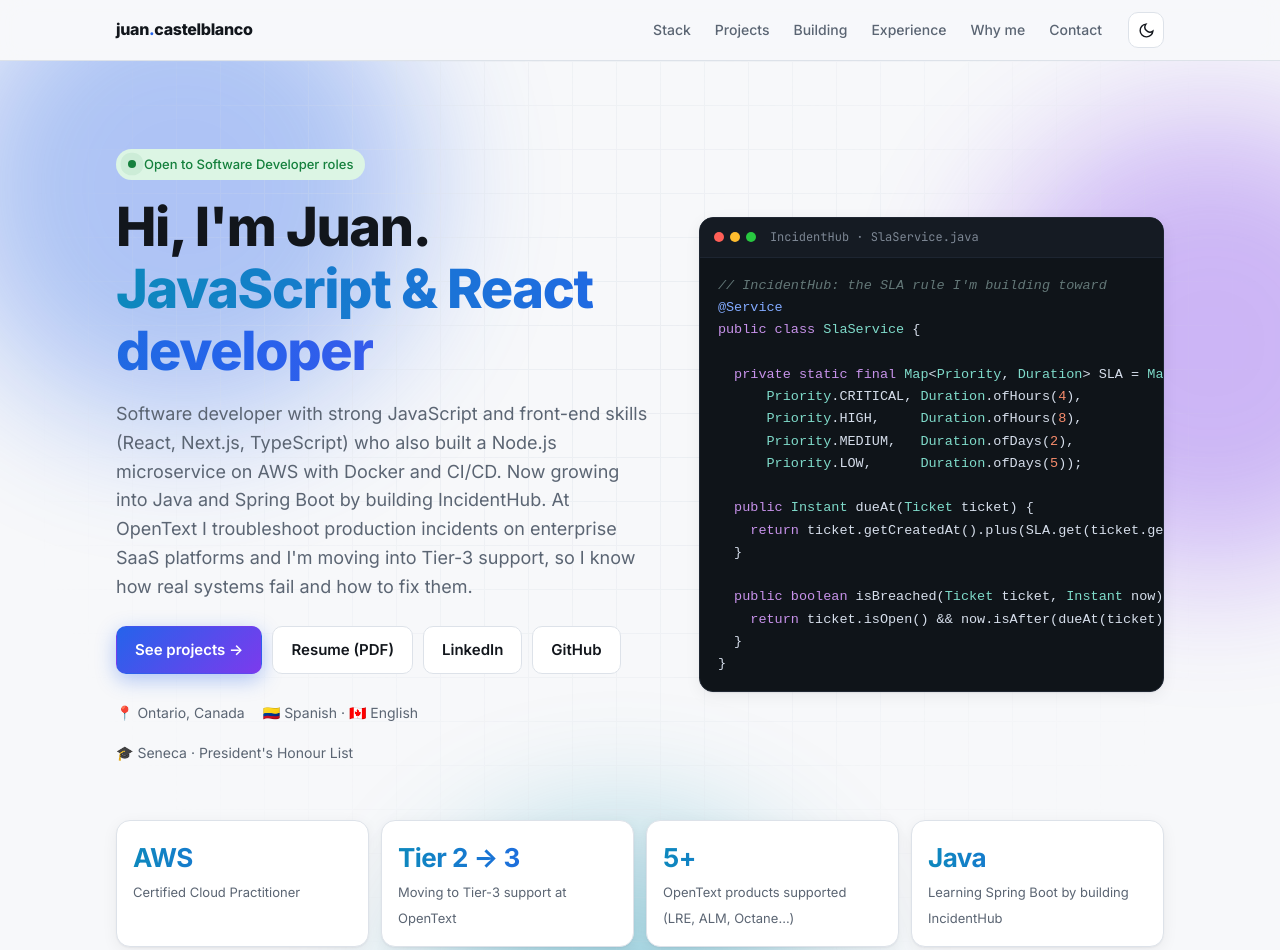
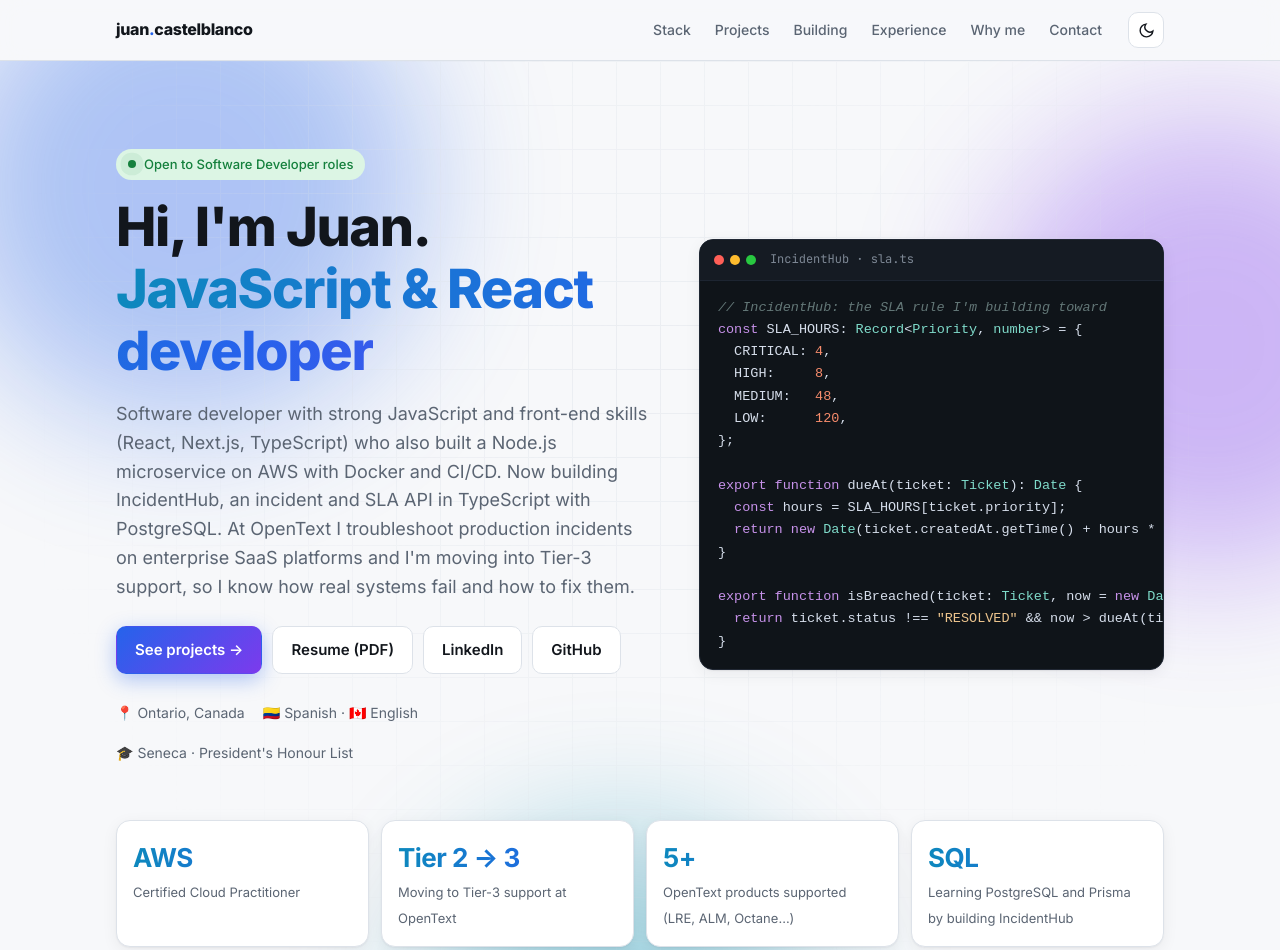
Before and after one commit to jdrcastel/jdrcastel, an Astro site: page / in a window 1280 px wide. Shown: the top 950 px of the page. Built offline with nearby package versions, Linux system fonts and the light colour scheme; Astro itself is replaced by a stand-in of ours.

Commit message:
Rebuild IncidentHub in TypeScript instead of Java
IncidentHub now lives in its own repo (jdrcastel/incidenthub) as a
TypeScript + Express + PostgreSQL + Prisma API. Update the project
card, build plan, hero code sample, skills and README to match, and
link the new repo.

Co-Authored-By: Claude Opus 5.5 <noreply@anthropic.com>
Claude-Session: https://claude.ai/code/session_016TDFcUcThqarfnygr2DyqM

```diff
--- a/src/components/Building.astro
+++ b/src/components/Building.astro
@@ -17,7 +17,7 @@ const label = { done: "Done", "in-progress": "In progress", planned: "Planned" }
         <h3>Why this project</h3>
         <p>{building.why}</p>
         <div class="chips">
-          {["Java", "Spring Boot", "PostgreSQL", "JPA", "JWT", "JUnit", "Docker", "GitHub Actions", "AWS", "React"].map((t) => (
+          {["TypeScript", "Node.js", "Express", "PostgreSQL", "Prisma", "Zod", "JWT", "Vitest", "Docker", "GitHub Actions", "AWS", "React"].map((t) => (
             <span class="chip">{t}</span>
           ))}
         </div>
--- a/src/components/Contact.astro
+++ b/src/components/Contact.astro
@@ -10,7 +10,7 @@ const resume = `${import.meta.env.BASE_URL.replace(/\/$/, "")}/Resume_Juan_Caste
       <div class="eyebrow">// contact</div>
       <h2>Let's build something <span class="grad-text">reliable.</span></h2>
       <p class="lead">
-        I'm looking for Software Developer roles: Java backend or full-stack. The fastest way to reach me is email.
+        I'm looking for Software Developer roles: backend, full-stack or front end. The fastest way to reach me is email.
       </p>
       <div class="cta">
         <a class="btn primary" href={`mailto:${profile.email}`}>Email me</a>
--- a/src/components/Hero.astro
+++ b/src/components/Hero.astro
@@ -31,25 +31,23 @@ const marquee = skillGroups.flatMap((g) => g.skills.filter((s) => s.core).map((s
       </div>
     </div>
 
-    <div class="code float" aria-label="Excerpt from IncidentHub, a Spring Boot project in progress">
-      <div class="bar"><i></i><i></i><i></i><span>IncidentHub · SlaService.java</span></div>
+    <div class="code float" aria-label="Excerpt from IncidentHub, a TypeScript project in progress">
+      <div class="bar"><i></i><i></i><i></i><span>IncidentHub · sla.ts</span></div>
 <pre><span class="c">// IncidentHub: the SLA rule I'm building toward</span>
-<span class="a">@Service</span>
-<span class="k">public class</span> <span class="t">SlaService</span> &#123;
+<span class="k">const</span> SLA_HOURS: <span class="t">Record</span>&lt;<span class="t">Priority</span>, <span class="t">number</span>&gt; = &#123;
+  CRITICAL: <span class="n">4</span>,
+  HIGH:     <span class="n">8</span>,
+  MEDIUM:   <span class="n">48</span>,
+  LOW:      <span class="n">120</span>,
+&#125;;
 
-  <span class="k">private static final</span> <span class="t">Map</span>&lt;<span class="t">Priority</span>, <span class="t">Duration</span>&gt; SLA = <span class="t">Map</span>.of(
-      <span class="t">Priority</span>.CRITICAL, <span class="t">Duration</span>.ofHours(<span class="n">4</span>),
-      <span class="t">Priority</span>.HIGH,     <span class="t">Duration</span>.ofHours(<span class="n">8</span>),
-      <span class="t">Priority</span>.MEDIUM,   <span class="t">Duration</span>.ofDays(<span class="n">2</span>),
-      <span class="t">Priority</span>.LOW,      <span class="t">Duration</span>.ofDays(<span class="n">5</span>));
+<span class="k">export function</span> dueAt(ticket: <span class="t">Ticket</span>): <span class="t">Date</span> &#123;
+  <span class="k">const</span> hours = SLA_HOURS[ticket.priority];
+  <span class="k">return new</span> <span class="t">Date</span>(ticket.createdAt.getTime() + hours * HOUR);
+&#125;
 
-  <span class="k">public</span> <span class="t">Instant</span> dueAt(<span class="t">Ticket</span> ticket) &#123;
-    <span class="k">return</span> ticket.getCreatedAt().plus(SLA.get(ticket.getPriority()));
-  &#125;
-
-  <span class="k">public boolean</span> isBreached(<span class="t">Ticket</span> ticket, <span class="t">Instant</span> now) &#123;
-    <span class="k">return</span> ticket.isOpen() &amp;&amp; now.isAfter(dueAt(ticket));
-  &#125;
+<span class="k">export function</span> isBreached(ticket: <span class="t">Ticket</span>, now = <span class="k">new</span> <span class="t">Date</span>()) &#123;
+  <span class="k">return</span> ticket.status !== <span class="s">"RESOLVED"</span> &amp;&amp; now &gt; dueAt(ticket);
 &#125;</pre>
     </div>
   </div>
--- a/src/data/profile.ts
+++ b/src/data/profile.ts
@@ -10,9 +10,9 @@ export const profile = {
   repo: "jdrcastel/jdrcastel",
   location: "Ontario, Canada",
   status: "Open to Software Developer roles",
-  roles: ["Software developer", "JavaScript & React developer", "Node.js microservices on AWS", "Growing into Java & Spring Boot"],
+  roles: ["Software developer", "JavaScript & React developer", "Node.js microservices on AWS", "Building IncidentHub in TypeScript"],
   pitch:
-    "Software developer with strong JavaScript and front-end skills (React, Next.js, TypeScript) who also built a Node.js microservice on AWS with Docker and CI/CD. Now growing into Java and Spring Boot by building IncidentHub. At OpenText I troubleshoot production incidents on enterprise SaaS platforms and I'm moving into Tier-3 support, so I know how real systems fail and how to fix them.",
+    "Software developer with strong JavaScript and front-end skills (React, Next.js, TypeScript) who also built a Node.js microservice on AWS with Docker and CI/CD. Now building IncidentHub, an incident and SLA API in TypeScript with PostgreSQL. At OpenText I troubleshoot production incidents on enterprise SaaS platforms and I'm moving into Tier-3 support, so I know how real systems fail and how to fix them.",
   hobbies: "soccer ⚽ · gym 🏋️ · video games 🎮",
 };
 
@@ -20,7 +20,7 @@ export const stats = [
   { value: "AWS", label: "Certified Cloud Practitioner" },
   { value: "Tier 2 → 3", label: "Moving to Tier-3 support at OpenText" },
   { value: "5+", label: "OpenText products supported (LRE, ALM, Octane…)" },
-  { value: "Java", label: "Learning Spring Boot by building IncidentHub" },
+  { value: "SQL", label: "Learning PostgreSQL and Prisma by building IncidentHub" },
 ];
 
 // core: one of my strongest skills (highlighted).
@@ -38,11 +38,11 @@ export const skillGroups: { icon: string; title: string; skills: Skill[] }[] = [
   },
   {
     icon: "🧩",
-    title: "Backend & Java",
+    title: "Backend & data",
     skills: [
       { name: "Node.js", core: true }, { name: "Express", core: true }, { name: "REST APIs", core: true },
-      { name: "Microservices", core: true }, { name: "Java" }, { name: "Object-oriented programming" },
-      { name: "Spring Boot", learning: true }, { name: "Spring Data JPA", learning: true }, { name: "JUnit", learning: true },
+      { name: "Microservices", core: true }, { name: "PostgreSQL", learning: true }, { name: "Prisma", learning: true },
+      { name: "Zod", learning: true }, { name: "Vitest", learning: true }, { name: "Java" }, { name: "Object-oriented programming" },
     ],
   },
   {
@@ -101,22 +101,23 @@ export type Project = {
 
 export const projects: Project[] = [
   {
-    title: "IncidentHub — learning Java & Spring Boot",
+    title: "IncidentHub — incident & SLA API",
     status: "In progress",
     featured: true,
     summary:
-      "My hands-on project to learn Java and Spring Boot: a REST API for support incidents with SLA tracking, based on what I see every day in production support.",
+      "A REST API for support incidents with SLA tracking, built in TypeScript, based on what I see every day in production support.",
     bullets: [
       "Built phase by phase, starting with a simple ticket API and adding one new skill at a time",
       "Goal: tickets with priority-based SLAs, breach detection and a status workflow on PostgreSQL",
       "Later phases: security with JWT, tests, Docker, CI/CD and AWS deployment",
     ],
     stack: [
-      { name: "Java", learning: true }, { name: "Spring Boot", learning: true }, { name: "PostgreSQL" },
-      { name: "Spring Data JPA", learning: true }, { name: "JUnit", learning: true }, { name: "Docker" }, { name: "AWS" },
+      { name: "TypeScript", core: true }, { name: "Node.js", core: true }, { name: "Express", core: true },
+      { name: "PostgreSQL", learning: true }, { name: "Prisma", learning: true }, { name: "Vitest", learning: true },
+      { name: "Docker" }, { name: "AWS" },
     ],
     tags: ["backend", "aws"],
-    links: [{ href: "#building", label: "See the build plan" }],
+    links: [{ href: "https://github.com/jdrcastel/incidenthub", label: "Code" }, { href: "#building", label: "See the build plan" }],
   },
   {
     title: "Enterprise Microservice Platform (Fragments)",
@@ -177,13 +178,14 @@ export const projects: Project[] = [
 export const building = {
   name: "IncidentHub",
   pitch:
-    "My hands-on project to learn Java and Spring Boot. I'm building it one phase at a time, and each phase adds a skill Java job postings ask for: REST, SQL with JPA, security, tests, Docker, CI/CD and AWS.",
+    "My hands-on backend project in TypeScript. I'm building it one phase at a time, and each phase adds a skill backend job postings ask for: REST, SQL with PostgreSQL, security, tests, Docker, CI/CD and AWS.",
   why: "I handle enterprise incidents every day at OpenText. This is the tool I would want: it knows each ticket's SLA and flags breaches before customers notice.",
   phases: [
-    { title: "Core API", detail: "Ticket CRUD, validation, error handling, PostgreSQL with Spring Data JPA and Flyway", status: "in-progress" },
+    { title: "Setup", detail: "TypeScript, Express, PostgreSQL in Docker, Prisma, first tests and CI", status: "done" },
+    { title: "Core API", detail: "Ticket CRUD, validation with Zod, error handling, PostgreSQL with Prisma migrations", status: "in-progress" },
     { title: "Business rules", detail: "SLA per priority, breach detection, status workflow (open → in progress → resolved)", status: "planned" },
-    { title: "Security", detail: "Spring Security with JWT and roles (agent, admin)", status: "planned" },
-    { title: "Tests", detail: "JUnit 5, Mockito and Testcontainers", status: "planned" },
+    { title: "Security", detail: "JWT authentication and roles (agent, admin)", status: "planned" },
+    { title: "Tests", detail: "Vitest, Supertest and integration tests against a real PostgreSQL", status: "planned" },
     { title: "Delivery", detail: "Docker, GitHub Actions CI/CD, OpenAPI docs", status: "planned" },
     { title: "AWS", detail: "Deploy to AWS (ECS or EC2) with RDS PostgreSQL", status: "planned" },
     { title: "React front end", detail: "Dashboard for agents to see tickets and SLA status", status: "planned" },
@@ -249,7 +251,7 @@ export const experience: ExperienceItem[] = [
 ];
 
 export const roleFit = [
-  ["Java backend", "Java from college; learning Spring Boot now by building IncidentHub phase by phase, with JPA, tests, Docker and AWS."],
+  ["Backend", "Node.js/Express microservice on AWS (Fragments); building IncidentHub in TypeScript phase by phase, with PostgreSQL, Prisma, tests, Docker and AWS. Java and OOP from college."],
   ["Full-stack", "React front ends (Ontario Government, Chronicle), Node.js/Express REST APIs (Fragments) and a Chrome extension used by my team (Timer SaaS Team)."],
   ["AWS", "AWS Certified Cloud Practitioner. Deployed a microservice on ECS with ECR, Cognito, S3 and DynamoDB."],
   ["Delivery & quality", "Docker images shipped to AWS through CI/CD; Jenkins daily at OpenText; this site deploys with GitHub Actions."],
--- a/src/pages/index.astro
+++ b/src/pages/index.astro
@@ -12,7 +12,7 @@ import Contact from "../components/Contact.astro";
 
 <Layout
   title="Juan Castelblanco · Software Developer"
-  description="Juan David Rodríguez Castelblanco — Software developer: Java, Spring Boot, React, Node.js and AWS, with production-support experience in enterprise SaaS. Now building IncidentHub, a Spring Boot incident and SLA API."
+  description="Juan David Rodríguez Castelblanco — Software developer: JavaScript, TypeScript, React, Node.js and AWS, with production-support experience in enterprise SaaS. Now building IncidentHub, an incident and SLA API in TypeScript."
 >
   <Nav />
   <main>
```
Also changed, not shown: README.md.
